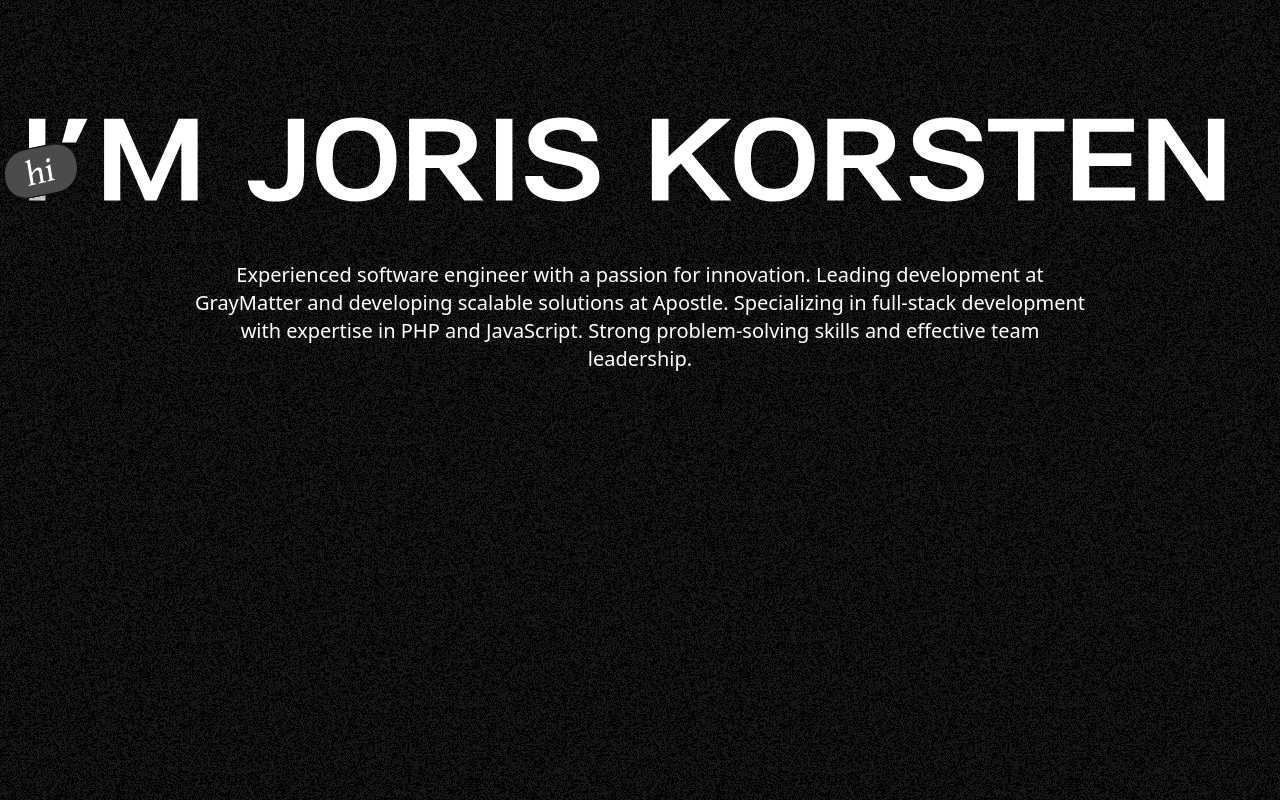
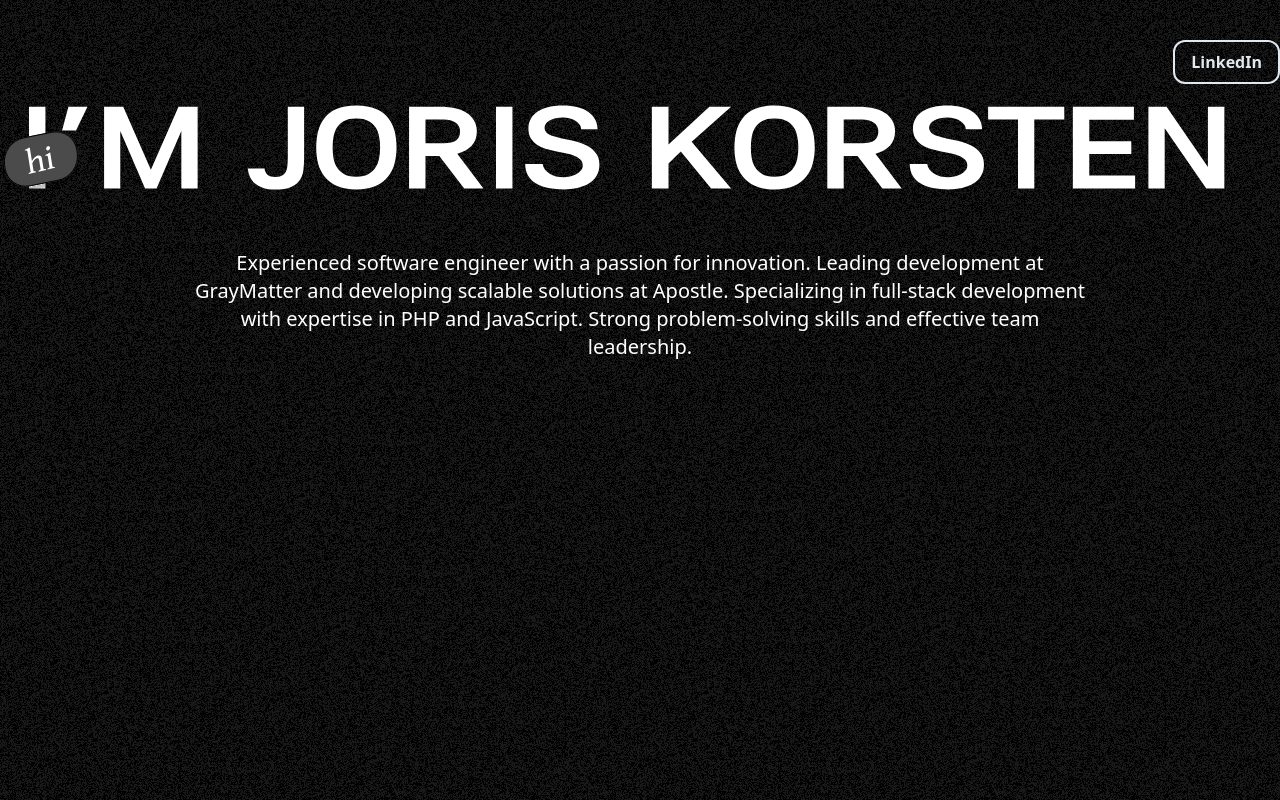
Before and after one commit to XavegX367/portfolio, a React (Vite) app: page / in a window 1280 px wide. Built offline with nearby package versions, Linux system fonts and the light colour scheme.

Commit message:
added button

```diff
--- a/src/components/Home/Landing.jsx
+++ b/src/components/Home/Landing.jsx
@@ -1,13 +1,14 @@
 import { header } from "../../assets"
+import Btn from "../Layout/Btn"
 function Landing() {
     return (
         <div>
             {/* Add row with LinkedIn button */}
-            <div className="flex justify-end">
-
+            <div className="flex justify-end mt-10">
+                <Btn content={"LinkedIn"} />
             </div>
             {/* Add row with LinkedIn button */}
-            <div className="flex justify-center mt-24">
+            <div className="flex justify-center">
                 <img src={header} alt="header" className="w-full m-4 select-none" draggable="false" />
             </div>
 
--- /dev/null
+++ b/src/components/Layout/Btn.jsx
@@ -0,0 +1,18 @@
+import PropTypes from 'prop-types';
+
+function Btn({content}) {
+
+    return (
+        <>
+            <button className="bg-transparent text-slate-200 border-slate-200 border-2 font-bold py-2 px-4 rounded-xl transition-colors duration-300 ease-in-out hover:bg-slate-200 hover:text-black">
+                {content}
+            </button>
+        </>
+    )
+}
+
+Btn.propTypes = {
+    content: PropTypes.string.isRequired,
+};
+
+export default Btn
--- a/src/components/Layout/Button.jsx
+++ /dev/null
@@ -1,9 +0,0 @@
-import React from 'react'
-
-function Button() {
-    return (
-        <div>Button</div>
-    )
-}
-
-export default Button
```
